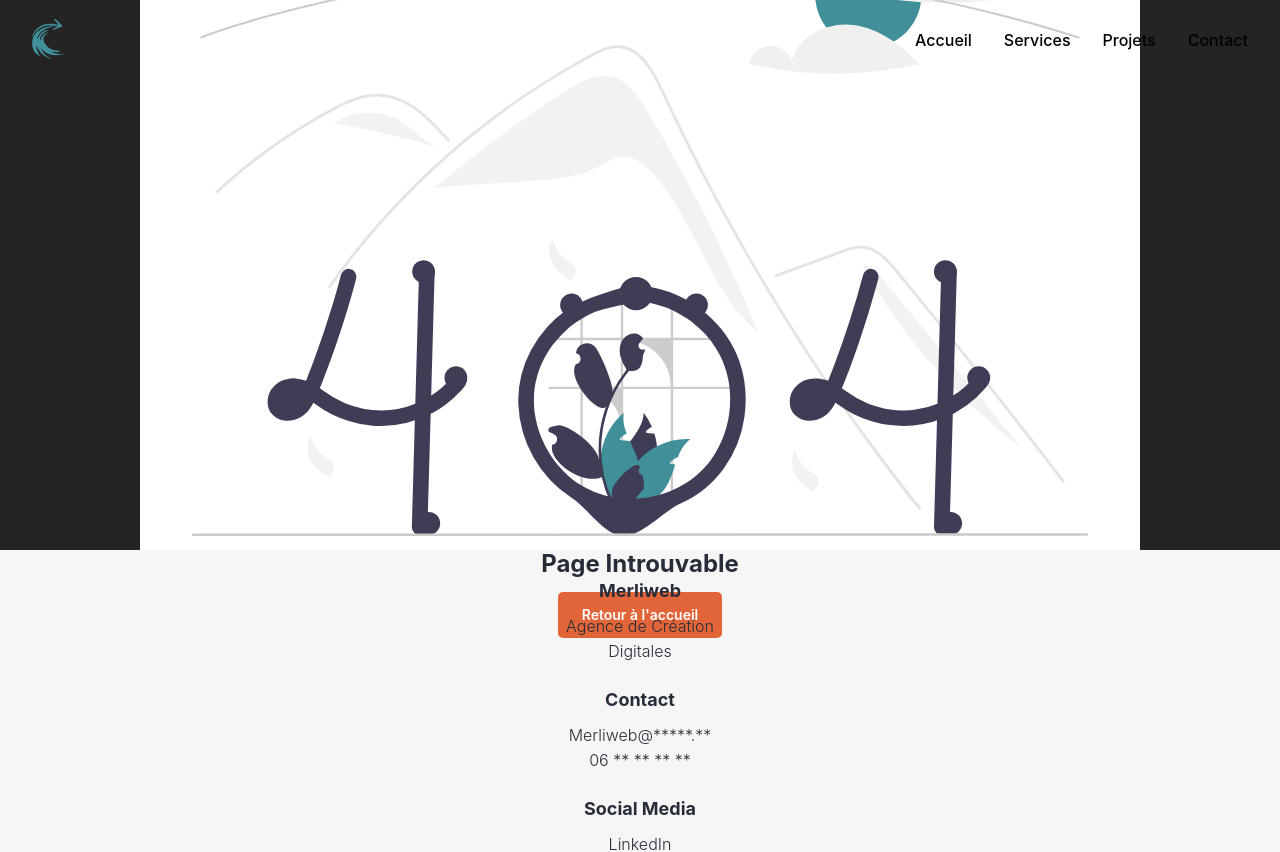
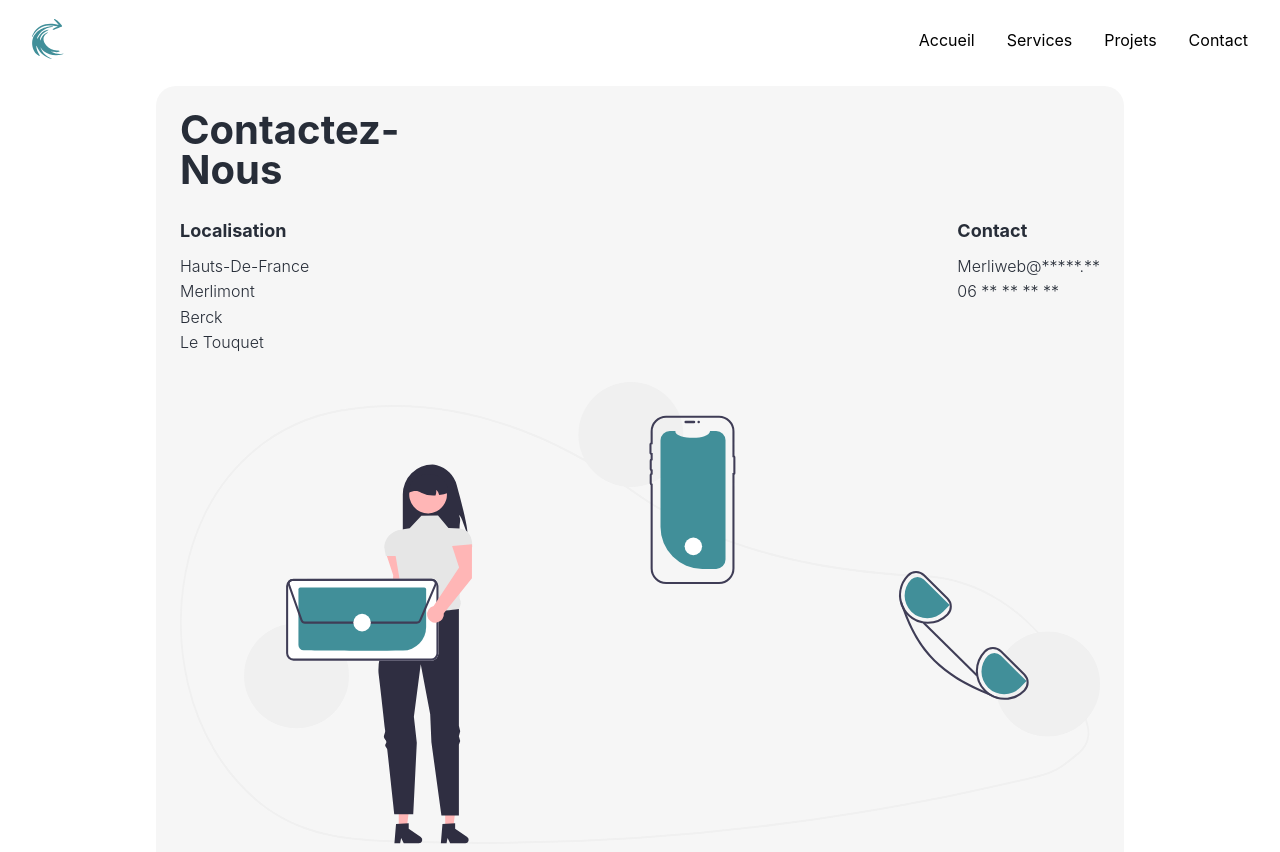
Before and after one commit to julien382/Merliweb, a React (Vite) app: page /contact in a window 1280 px wide. Shown: the top 852 px of the page. Built offline with nearby package versions, Linux system fonts and the light colour scheme.

Commit message:
create contact page

```diff
--- a/src/App.jsx
+++ b/src/App.jsx
@@ -5,6 +5,7 @@ import Header from "./components/Header/Header";
 import MainPage from "./pages/MainPage/MainPage";
 import ErrorPage from "./pages/Error/ErrorPage";
 import Footer from "./components/Footer/Footer";
+import ContactPage from "./pages/ContactPage/ContactPage";
 
 function App() {
   const location = useLocation(); // Récupère les infos sur la route actuelle
@@ -19,10 +20,10 @@ function App() {
       <main>
         <Routes>
           <Route path="/" element={<MainPage />} />
+          <Route path="/contact" element={<ContactPage />} />
           <Route path="/*" element={<ErrorPage />} />
         </Routes>
       </main>
-      <Footer />
       <Footer />
 
     </div>
--- /dev/null
+++ b/src/pages/ContactPage/ContactPage.jsx
@@ -0,0 +1,53 @@
+import './ContactPage.scss'
+import contact from "../../assets/undraw/contact.svg";
+
+import { Link } from "react-router-dom";
+
+const ContactPage = () => {
+    return (
+        <div className='contactPage'>
+            <h1>Contactez-</h1>
+            <h1>Nous</h1>
+            <div className='contactSocialMedia'>
+
+            </div>
+            <div className='contactInfo'>
+                <div className='containerLocalisation'>
+                    <p className='FooterNameType'>Localisation</p>
+                    <Link to="https://www.linkedin.com/in/julien-hermain/">
+                        <p>Hauts-De-France</p>
+                    </Link>
+                    <Link to="https://www.linkedin.com/in/julien-hermain/">
+                        <p>Merlimont</p>
+                    </Link>
+                    <Link to="https://www.linkedin.com/in/julien-hermain/">
+                        <p>Berck</p>
+                    </Link>
+                    <Link to="https://www.linkedin.com/in/julien-hermain/">
+                        <p>Le Touquet</p>
+                    </Link>
+                </div>
+                <div className='containerContact'>
+                    <p className='FooterNameType'>Contact</p>
+                    <Link to="https://www.linkedin.com/in/julien-hermain/">
+                        <p>Merliweb@*****.**</p>
+                    </Link>
+                    <Link to="https://www.linkedin.com/in/julien-hermain/">
+                        <p>06 ** ** ** **</p>
+                    </Link>
+                </div>
+            </div>
+
+            <img src={contact} className="imageContact" alt="Merliweb Logo" />
+
+            <div className='contactForm'>
+                <p>prenom</p>
+                <p>nom</p>
+                <p>email</p>
+            </div>
+
+        </div>
+    )
+}
+
+export default ContactPage
--- /dev/null
+++ b/src/pages/ContactPage/ContactPage.scss
@@ -0,0 +1,24 @@
+@use '../../styles/index' as *;
+
+.contactPage{
+    background-color: $color-gray-light;
+    border-radius: 20px;
+    padding: 1.5rem;
+    margin-top: 70px;
+
+    h1{
+        font-size: $font-size-xxxl;
+        font-weight: $font-weight-bold;
+    }
+}
+
+.contactInfo{
+    display: flex;
+    justify-content: space-between;
+}
+
+.imageContact{
+    margin-top: 2rem;
+    margin-bottom: 2rem;
+    width: 100%;
+}
--- a/src/styles/index.scss
+++ b/src/styles/index.scss
@@ -39,21 +39,12 @@ $secondary-font: 'Shrikhand', serif;
 
   color-scheme: light dark;
   color: rgba(255, 255, 255, 0.87);
-  background-color: #242424;
+  background-color: $color-white;
 
   font-synthesis: none;
   text-rendering: optimizeLegibility;
   -webkit-font-smoothing: antialiased;
   -moz-osx-font-smoothing: grayscale;
-}
-
-a {
-  font-weight: 500;
-  color: #646cff;
-  text-decoration: inherit;
-}
-a:hover {
-  color: #535bf2;
 }
 
 body {
@@ -66,7 +57,9 @@ body {
 main {
   margin: 0;
   width: 100%; // Assurer que le contenu prend toute la largeur
-
+  padding: 1rem;
+  color: $color-blue-dark;
+  box-sizing: border-box;
 
   @media (min-width: 768px) {
     margin: 0 auto;
```
Also changed, not shown: src/assets/undraw/contact.svg (added).
